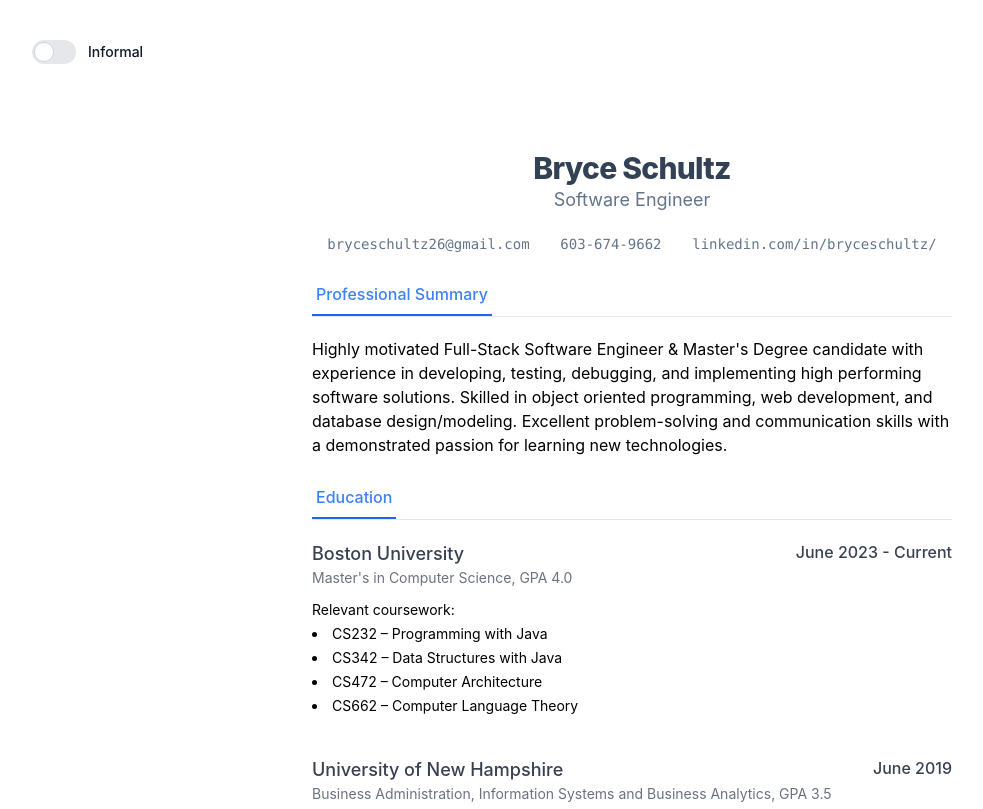
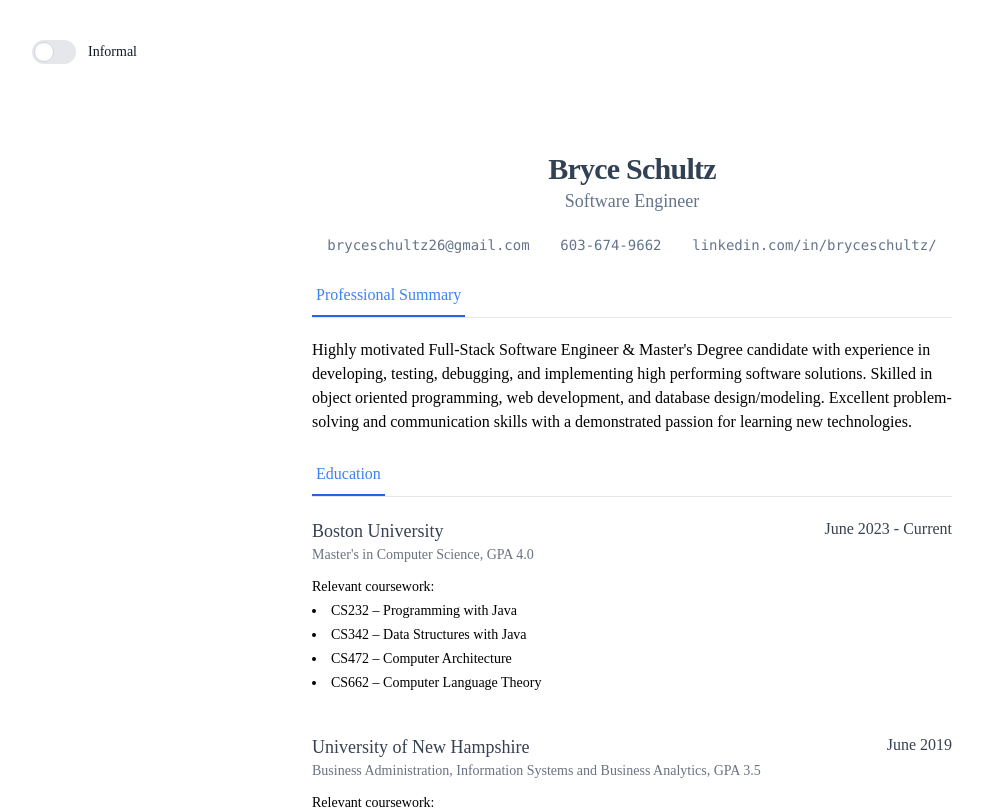
Before and after one commit to bryceschultz/resume, a React (Create React App) app: page / in a window 1280 px wide. Shown: the top 809 px of the page, without its empty margins (8-991 px from the left). Built offline with nearby package versions, Linux system fonts and the light colour scheme; what @fortawesome/fontawesome would draw is missing.

Commit message:
updating font to times new roman

```diff
--- a/src/index.css
+++ b/src/index.css
@@ -1,13 +1,6 @@
 body {
   margin: 0;
-  font-family: -apple-system, BlinkMacSystemFont, 'Segoe UI', 'Roboto', 'Oxygen',
-    'Ubuntu', 'Cantarell', 'Fira Sans', 'Droid Sans', 'Helvetica Neue',
-    sans-serif;
+  font-family: "Times New Roman", Times, serif;
   -webkit-font-smoothing: antialiased;
   -moz-osx-font-smoothing: grayscale;
 }
-
-code {
-  font-family: source-code-pro, Menlo, Monaco, Consolas, 'Courier New',
-    monospace;
-}
```
